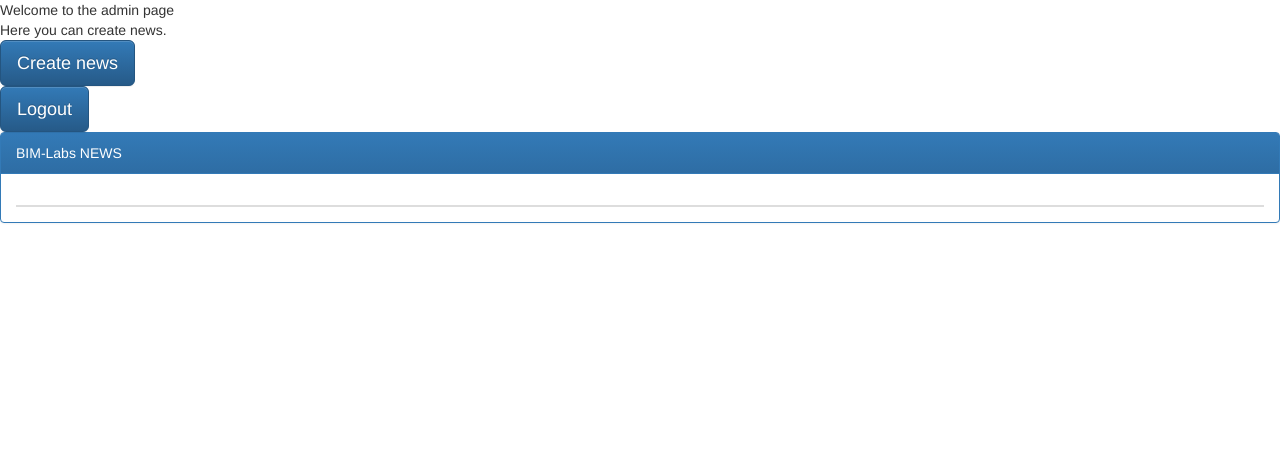
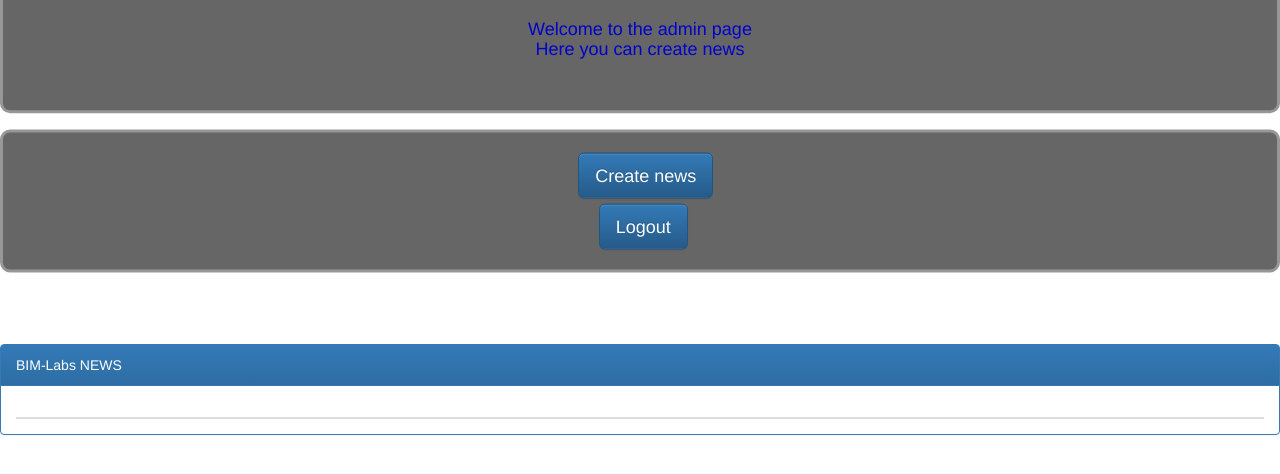
Before and after one commit to gudnims/Bim-Lab, a PHP site: page /admin.php in a window 1280 px wide. Shown: the top 474 px of the page. Run offline with PHP 8.4, Linux system fonts and the light colour scheme; data that the repository does not hold is empty; some libraries are stand-ins or nearby versions.

Commit message:
fixed small things and styling

```diff
--- /dev/null
+++ b/admin.css
@@ -0,0 +1,50 @@
+h4{
+    text-align: center;
+}
+
+#cn {
+    margin-right: 42%;
+}
+
+#wel {
+    color: #0000cc;
+}
+
+#but{
+    display: inline-block;
+    width: 100%;
+    background-color: rgba(0, 0, 0, 0.60);
+    border-radius: 10px;
+    padding: 20px;
+    position: relative;
+    top: 50%;
+    left: 50%;
+    transform: translate(-50%, -50%);
+    border-style: solid;
+    border-color: #979797;
+    margin-top: 25px;
+}
+
+#first{
+    margin-left: 45%;
+}
+
+#fir{
+    margin-bottom: 5px;
+}
+#sec{
+    margin-left: 3%;
+}
+
+.welcome{
+    background-color: rgba(0, 0, 0, 0.60);
+    border-radius: 10px;
+    padding: 20px;
+    position: relative;
+    top: 50%;
+    left: 50%;
+    transform: translate(-50%, -50%);
+    border-style: solid;
+    border-color: #979797;
+    margin-top: 50px;
+}
--- a/admin.php
+++ b/admin.php
@@ -14,21 +14,32 @@
     <link rel="stylesheet" href="https://maxcdn.bootstrapcdn.com/bootstrap/3.3.7/css/bootstrap-theme.min.css"
           integrity="sha384-rHyoN1iRsVXV4nD0JutlnGaslCJuC7uwjduW9SVrLvRYooPp2bWYgmgJQIXwl/Sp" crossorigin="anonymous">
 
+
+    <link rel="stylesheet" type="text/css" href="admin.css">
+
     <script type="text/javascript" src="ckeditor/ckeditor.js"></script>
 </head>
 <body>
+<div>
     <div class="welcome">
-    Welcome to the admin page<br>
-    Here you can create news.<br>
+        <h4 id="wel">Welcome to the admin page<br>
+            Here you can create news</h4><br>
+    </div>
 
-
+    <div id="but">
+        <div id="first">
+            <div id="fir">
                 <button type="button" class="btn btn-primary btn-lg" data-toggle="modal" data-target="#newsModal">
                     Create news
                 </button>
+            </div>
+            <div id="sec">
                 <form action="logout.php">
-    <input type="submit"  class="btn btn-primary btn-lg" value="Logout">
+                    <input type="submit" class="btn btn-primary btn-lg" value="Logout">
                 </form>
-
+            </div>
+        </div>
+    </div>
 
     <div class="main">
         <div class="offers">
@@ -38,7 +49,7 @@
                     <table class="table table-striped table-hover" id="getId">
                         <thead>
                         <tr>
-                            <th><i class="fa"></i> </th>
+                            <th><i class="fa"></i></th>
 
                         </tr>
                         </thead>
@@ -52,8 +63,9 @@
     </div>
 
 
-    <div class="modal fade" id="newsModal" tabindex="-1" role="dialog" aria-labelledby="myModalLabel">
-        <div class="modal-dialog" role="document">
+    <div class="modal fade bs-example-modal-lg" id="newsModal" tabindex="-1" role="dialog"
+         aria-labelledby="myLargeModalLabel">
+        <div class="modal-dialog modal-lg" role="document">
             <div class="modal-content">
                 <div class="modal-header">
                     <button type="button" class="close" data-dismiss="modal" aria-label="Close"><span
@@ -62,30 +74,26 @@
                 </div>
                 <form action="insertNews.php" method="post">
                     <div class="modal-body">
+                        <div class="input-group"></div>
+                        <span class="input-group-addon">
                     <h4>Headline</h4>
-                    <div class="row">
-                        <div class="col-lg-6">
-                            <div class="input-group">
-      <span class="input-group-addon">
                 <input name="headline" type="text" class="form-control" aria-label="...">
-                            </div>
-                        </div>
-                        <div class="col-lg-6">
-                        <h4>News</h4>
+                    <h4>Create news</h4>
                 <textarea name="editor1" id="editor1"></textarea>
                 <script type="text/javascript">CKEDITOR.replace('editor1');</script>
+
                     </div>
-                        <input type="submit" value="Create News" >
-                </form>
 
 
-
+                    <div class="modal-footer">
+                        <input id="cn" type="submit" value="Create News">
+                    </div>
+                </form>
+            </div>
         </div>
     </div>
 </div>
 
-            </div>
-        </div>
 
 <script src="https://ajax.googleapis.com/ajax/libs/jquery/3.1.1/jquery.min.js"></script>
 <script src="https://maxcdn.bootstrapcdn.com/bootstrap/3.3.7/js/bootstrap.min.js"
@@ -98,7 +106,6 @@
     });
 
 
-
     function getNews() {
         $.ajax({
             method: "GET",
@@ -109,7 +116,7 @@
                 console.log(news);
                 var table = $("#info");
                 table.html("");
-                news.forEach(function (element){
+                news.forEach(function (element) {
                     var tr = '<tr id="newsTable">' +
                         '<div id="iddiv"><td id="id">' + element.id + '</td></div><br>' +
                         '<div id="headline"><td>' + element.headline + '</td></div><br>' +
```
Lines whose indentation alone changed are shown as unchanged.
